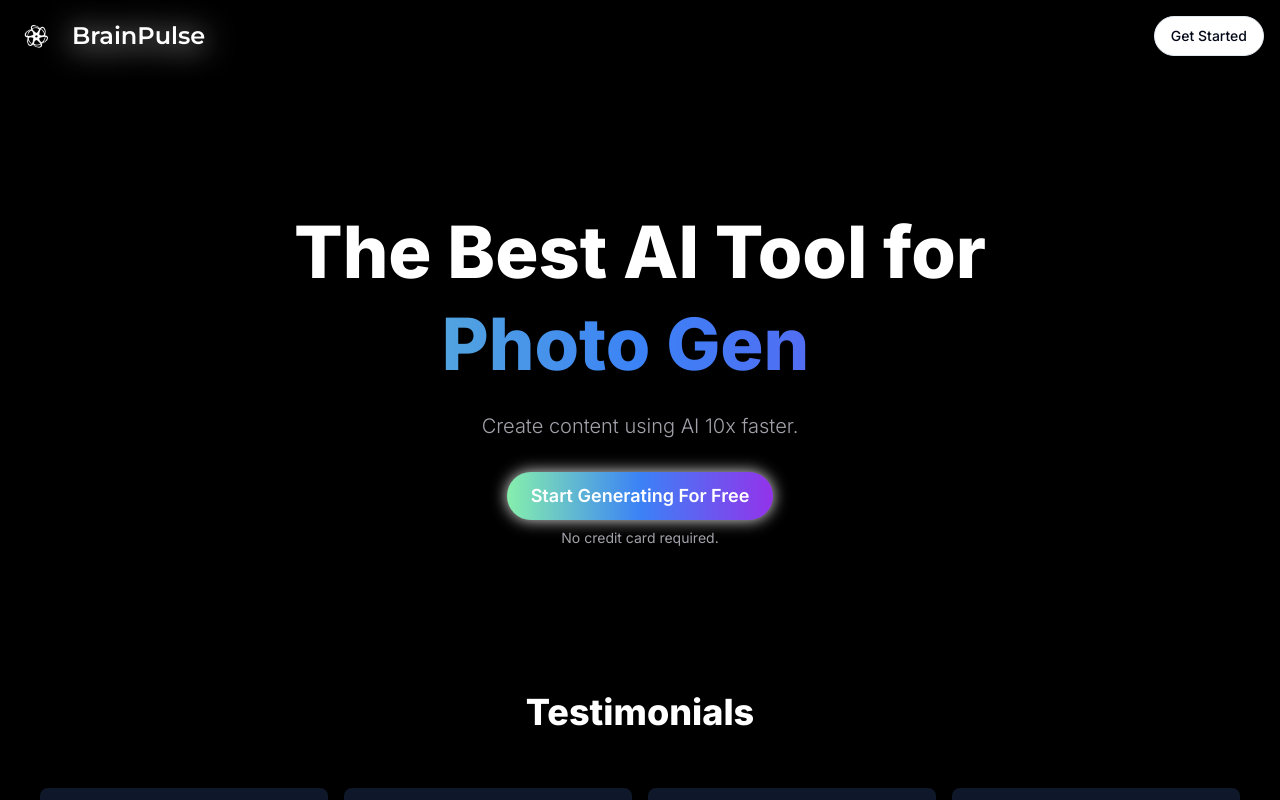
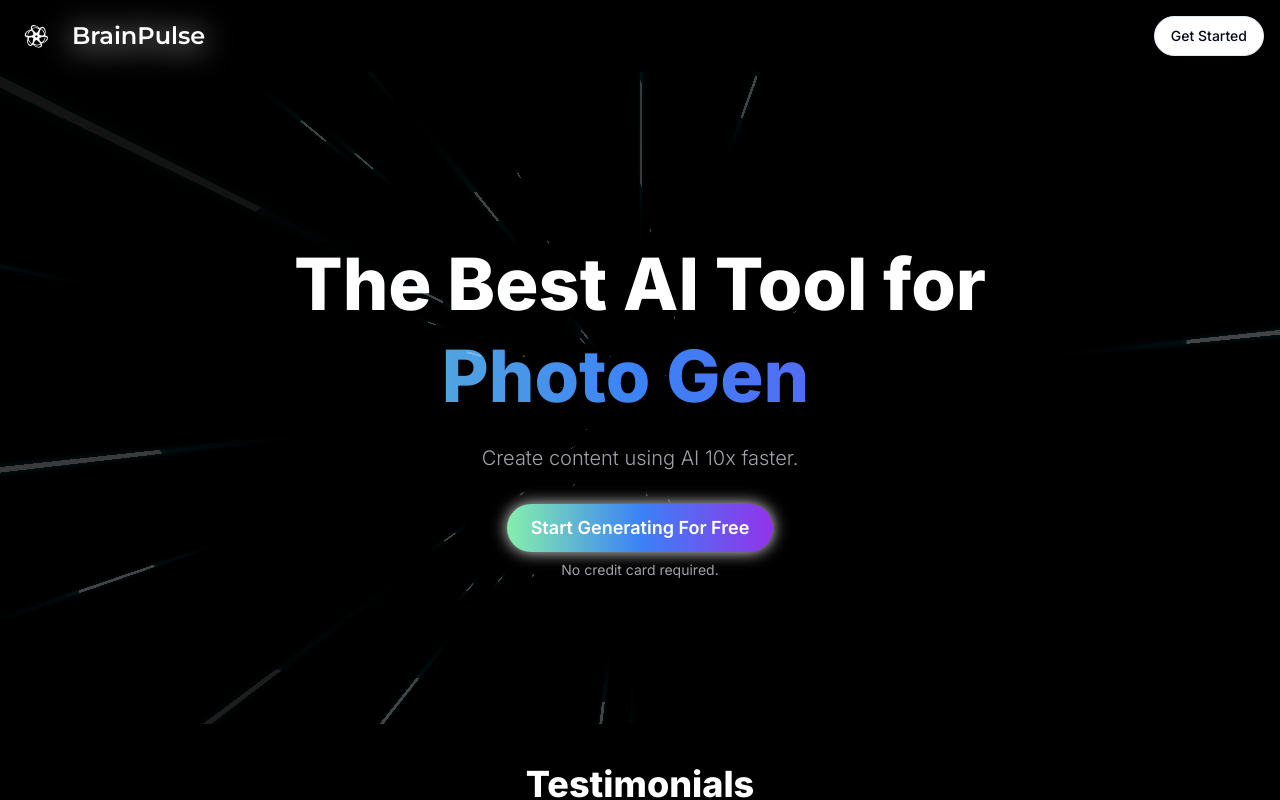
Before and after one commit to marovichn/SaaS-Project, a Next.js app: page / in a window 1280 px wide. Built offline with nearby package versions, Linux system fonts and the light colour scheme; no server answers.

Commit message:
Landing page - UI

```diff
--- a/app/(landing)/page.tsx
+++ b/app/(landing)/page.tsx
@@ -1,13 +1,14 @@
-import {LandingContent} from "@/components/LandingContent";
-import {LandingHero} from "@/components/LandingHero";
-import {LandingNavbar} from "@/components/LandingNavbar";
+import { LandingContent } from "@/components/LandingContent";
+import { LandingHero } from "@/components/LandingHero";
+import { LandingNavbar } from "@/components/LandingNavbar";
 
 export default function Home() {
+
   return (
-    <div className='h-full '>
+    <main>
       <LandingNavbar />
       <LandingHero />
       <LandingContent />
-    </div>
+    </main>
   );
 }
--- a/app/globals.css
+++ b/app/globals.css
@@ -126,3 +126,26 @@ html,body, :root{
 .name2 {
   filter: drop-shadow(0px 0px 8px rgba(255, 255, 255, 0.9))
 }
+
+.scene2 code{
+    width: 1.5vmin;
+    height: 1.5vmin;
+    transform:
+    translateZ(-100vmin)
+    rotateY(90deg)
+    rotateX(var(--rx))
+    translateZ(var(--x))
+    scaleX(1);
+    position: absolute;
+    top: 0%;
+    left: 0%;
+    animation:  animate 1.5s infinite ease-in;
+    background: #ffffff43;
+    box-shadow: 0 0 20px rgba(10, 239, 255, 0.305);
+}
+
+.scene2{
+    overflow: hidden;
+    perspective: 10vmin;
+    z-index: -1000;
+}
--- a/components/LandingContent.tsx
+++ b/components/LandingContent.tsx
@@ -38,7 +38,7 @@ const testimonials = [
 
 export const LandingContent = () => {
   return (
-    <div className='px-10 pb-20'>
+    <div className='px-10 pb-20 pt-10'>
       <h2 className='text-center text-4xl text-white font-extrabold mb-14'>
         Testimonials
       </h2>
--- a/components/LandingHero.tsx
+++ b/components/LandingHero.tsx
@@ -8,9 +8,30 @@ import { Button } from "@/components/ui/button";
 
 export const LandingHero = () => {
   const { isSignedIn } = useAuth();
+  var tmp = [];
+  for (var i = 0; i < 50; i++) {
+    tmp.push(i);
+  }
+  var indents = tmp.map(function (i) {
+    let x = `${Math.random() * 200}vmax`;
+    let y = `${Math.random() * 100}vh`;
+    let z = `${Math.random() * 200 - 100}vmin`;
+    let rx = `${Math.random() * 360}deg`;
+    let delay = `${Math.random() * 1.5}s`;
+    const style = {
+      "--x": x,
+      "--y": y,
+      "--z": z,
+      "--rx": rx,
+      animationDelay: delay,
+    };
+
+    return <code key={x} style={style}></code>;
+  });
 
   return (
-    <div className='text-white font-bold py-36 text-center space-y-8'>
+    <div className='text-white font-bold py-36 text-center space-y-8 scene2 '>
+      {indents}
       <div className='text-4xl sm:text-5xl md:text-6xl lg:text-7xl space-y-5 font-extrabold'>
         <h1>The Best AI Tool for</h1>
         <div className='text-transparent bg-clip-text bg-gradient-to-r from-green-300 via-blue-500 to-purple-600 '>
```
